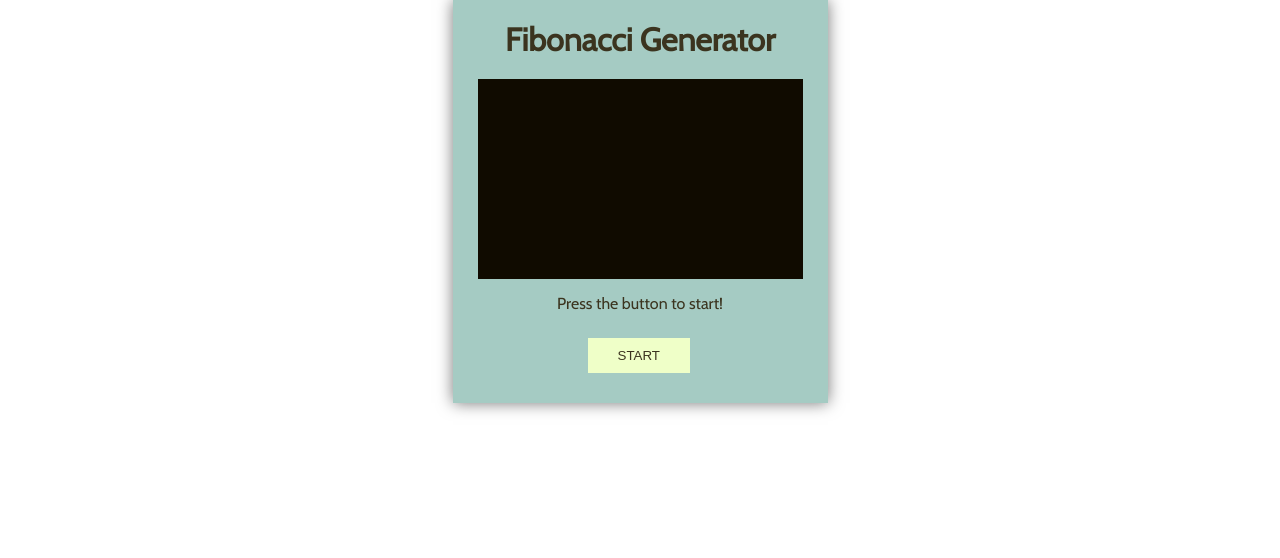
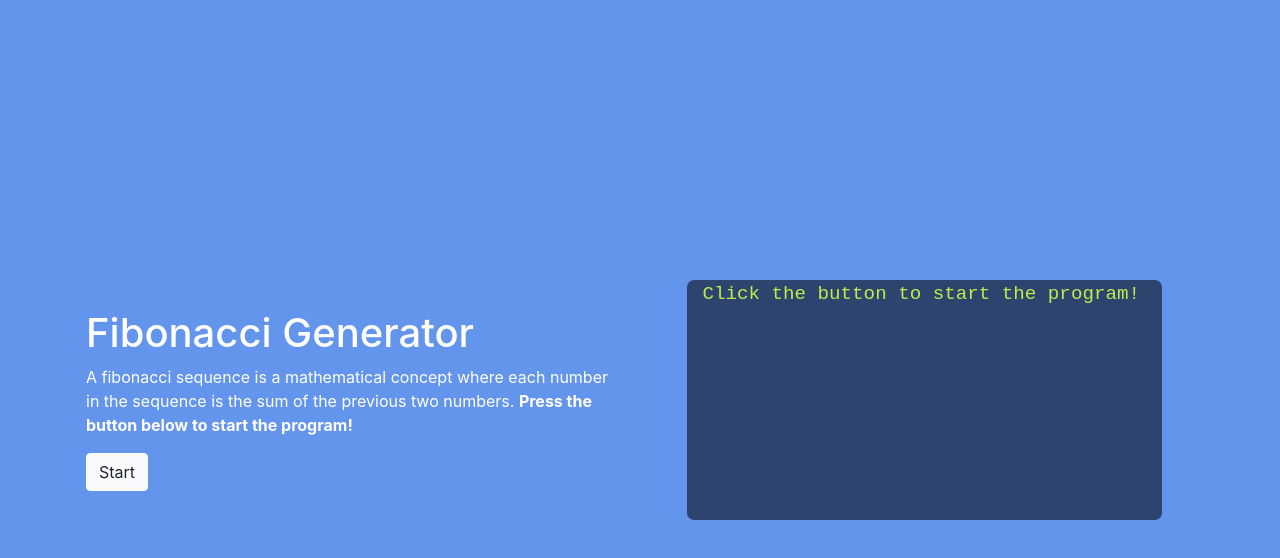
Before and after one commit to cameroncolburn/fibonacci-sequence-generator, a plain HTML site: page index.html in a window 1280 px wide. Drawn offline with nearby package versions, Linux system fonts and the light colour scheme.

Commit message:
update to bootstrap UI

```diff
--- a/index.html
+++ b/index.html
@@ -2,22 +2,40 @@
 <html lang="en">
 
 <head>
-    <meta charset="UTF-8">
-    <meta name="viewport" content="width=device-width, initial-scale=1.0">
-    <link rel="preconnect" href="https://fonts.gstatic.com">
-    <link rel="preconnect" href="https://fonts.gstatic.com">
-    <link href="https://fonts.googleapis.com/css2?family=Cabin&display=swap" rel="stylesheet">
+    <meta charset="utf-8">
+    <meta name="viewport" content="width=device-width, initial-scale=1, shrink-to-fit=no">
+    <!-- Bootstrap CSS -->
+    <link rel="stylesheet" href="https://cdn.jsdelivr.net/npm/bootstrap@4.6.0/dist/css/bootstrap.min.css"
+        integrity="sha384-B0vP5xmATw1+K9KRQjQERJvTumQW0nPEzvF6L/Z6nronJ3oUOFUFpCjEUQouq2+l" crossorigin="anonymous">
+    <!-- Local CSS -->
     <link rel="stylesheet" href="mainStyles.css">
     <title>Fibonacci Sequence Generator</title>
 </head>
 
 <body>
-    <main class="container">
-        <h1 class="title">Fibonacci Generator</h1>
-        <div class="sequence-output"></div>
-        <p class="paragraph">Press the button to start!</p>
-        <button class="start-button">Start</button>
-    </main>
+    <!-- div for vertical centering -->
+    <div class="vertical-center">
+        <!-- margins left/right centering -->
+        <div class="container px-4 px-md-3">
+            <div class="row align-items-center">
+                <!-- text content -->
+                <section class="col-md-7 col-lg-6 align-self-center">
+                    <h1 class="">Fibonacci Generator</h1>
+                    <p class="fs-1">A fibonacci sequence is a mathematical concept where each number in the sequence is
+                        the sum
+                        of
+                        the
+                        previous two numbers. <strong>Press the button below to start the program!</strong></p>
+                    <button type="button" class="btn btn-light">Start</button>
+                </section>
+                <!-- output content box -->
+                <section class="col-12 mx-auto col-md-5 col-lg-5 align-self-center sequence-output overflow-auto">Click
+                    the button to start the program!</section>
+            </div>
+        </div>
+    </div>
+
+    <!-- JS file -->
     <script src="mainFunctions.js"></script>
 </body>
 
--- a/mainFunctions.js
+++ b/mainFunctions.js
@@ -35,5 +35,5 @@ function fibonacciGenerator() {
         //retrieves the array, converts to string then renders to the screen
         var outputString = fibonacciSequence.slice(0, lastDigit);
         outputString = fibonacciSequence.toString();
-        document.querySelector("div.sequence-output").innerHTML = outputString;
+        document.querySelector("section.sequence-output").innerHTML = outputString;
 }
--- a/mainStyles.css
+++ b/mainStyles.css
@@ -1,52 +1,18 @@
-* {
-    margin: 0;
-    padding: 0;
+body {
+    background-color: #6495ed;
+    color: #fff;
 }
-body {
-    font-family: 'Cabin', sans-serif;
-    color: #3B341F;
+
+.vertical-center .row {
+    min-height: 100vh;
 }
-.container {
-    background-color: #A5CBC3;
-    box-shadow: 0 0 15px #777777;
-    height: 50%;
-    margin: 0 auto;
-    padding-bottom: 20px;
-    width: 375px;
-}
+
 .sequence-output {
-    background-color: #100B00;
-    color: #85CB33;
+    background-color: #2E446E;
+    border-radius: 7px;
+    color: #BCED4C;
     font-family: monospace;
-    font-size: 1rem;;
-    height: 200px;
-    margin: 0 auto;
-    overflow: scroll;
-    width: 325px;
+    font-size: 1.2rem;
+    height: 30vh;
     word-wrap: break-word;
 }
-.title {
-    padding: 20px;
-    text-align: center;
-}
-.paragraph {
-    padding: 15px;
-    text-align: center;
-}
-.start-button {
-    background-color: #EFFFC8;
-    border: none;
-    color: #3B341F;
-    padding: 10px 30px;
-    position: relative;
-    left: 135px;
-    margin: 10px auto;
-    text-transform: uppercase;
-}
-.start-button:hover {
-    background-color: #d0e0a2;
-}
-.start-button:active {
-    background-color: #808a69;
-    color: #EFFFC8;
-}
```
